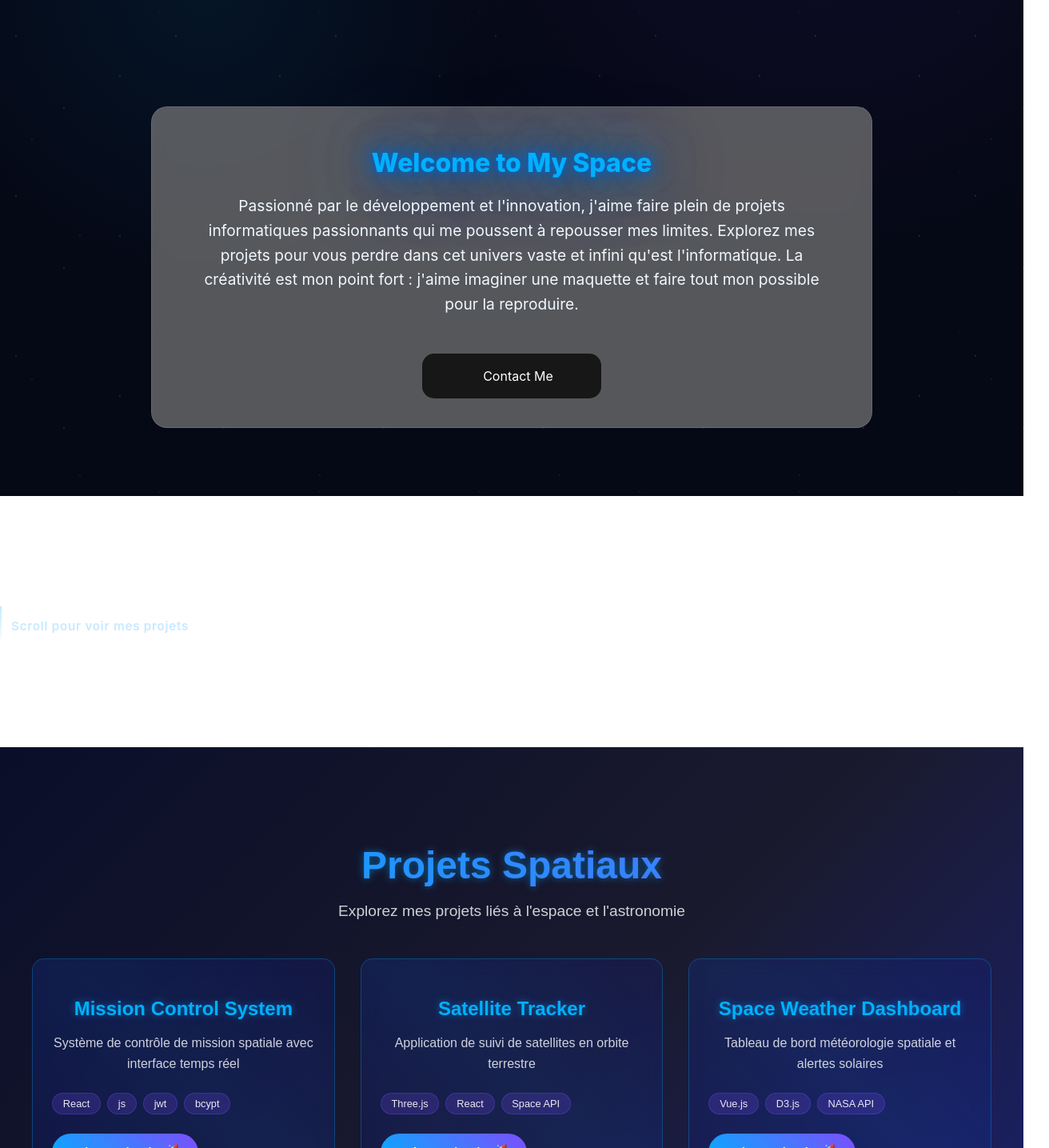
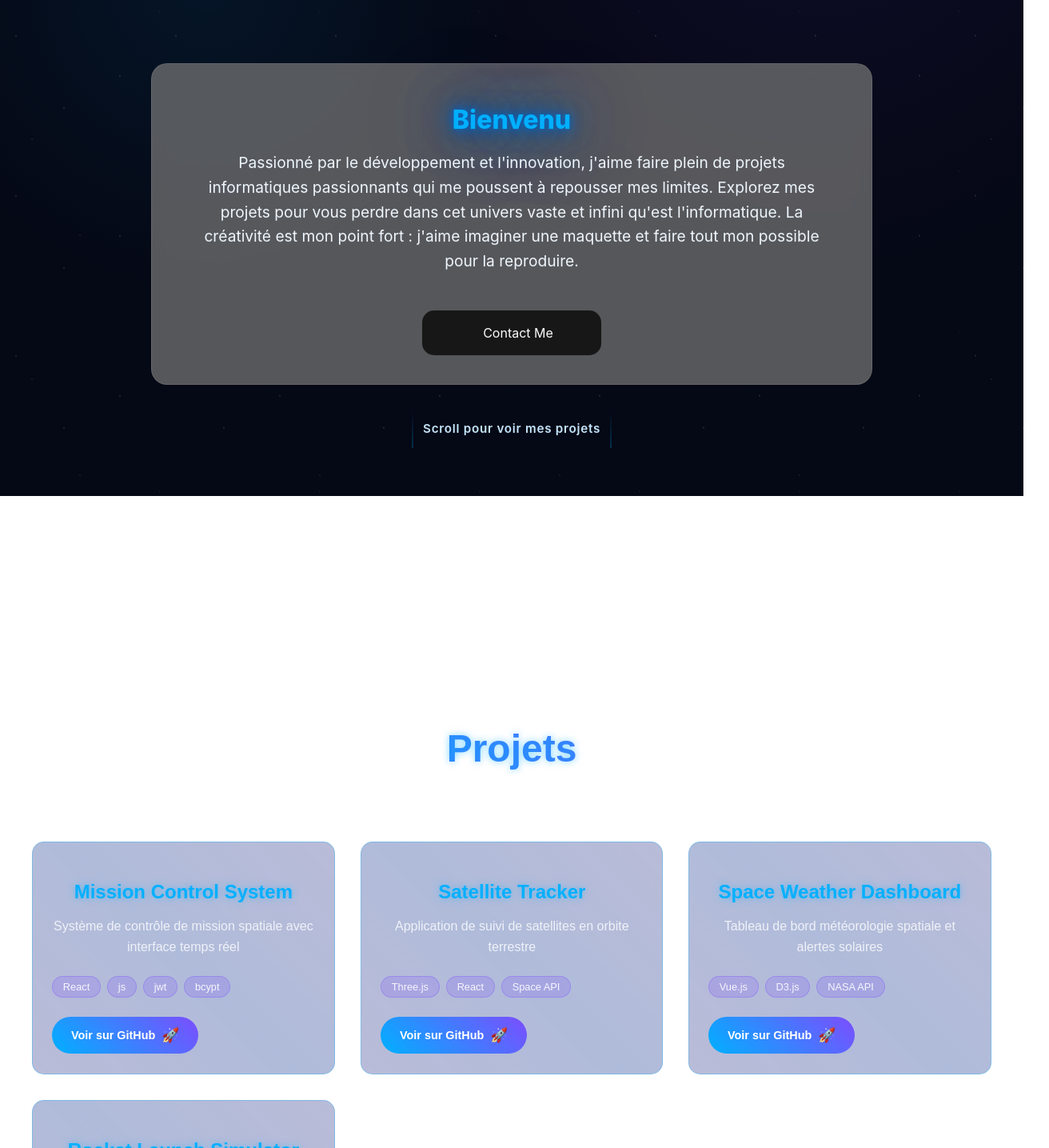
Before and after one commit to NATHANxSCARED/Portfolio, a React (Create React App) app in the folder front/: page / in a window 1280 px wide. Shown: the part 180-1615 px from the top of the page at 80% size, 1312 px wide, since content can reach past the window. Built offline with nearby package versions, Linux system fonts and the light colour scheme.

Commit message:
update estétique du site

```diff
--- a/front/src/App.js
+++ b/front/src/App.js
@@ -3,6 +3,7 @@ import AOS from "aos";
 import "aos/dist/aos.css";
 import "./App.scss";
 import Header from "./components/Header";
+import Footer from "./components/Footer";
 import Home from "./page/Home";
 import Project from "./page/Project";
 import Contact from "./page/Contact";
@@ -28,12 +29,6 @@ function App() {
       <main className="page-stack">
         <section id="home" className="page-section home-section">
           <Home />
-          <div className="scroll-cue">
-            <span className="cue-line" aria-hidden="true" />
-            <a className="cue-label" href="#projects">
-              Scroll pour voir mes projets
-            </a>
-          </div>
         </section>
 
         <section id="projects" className="page-section">
@@ -44,6 +39,8 @@ function App() {
           <Contact />
         </section>
       </main>
+
+      <Footer />
     </div>
   );
 }
--- a/front/src/App.scss
+++ b/front/src/App.scss
@@ -85,8 +85,14 @@ body::-webkit-scrollbar {
 }
 
 .home-section {
-  padding-top: 30px;
-  padding-bottom: 60px;
+  padding: 0;
+  align-items: center;
+  justify-content: center;
+}
+
+.home-section > .App {
+  animation: floatY 4s ease-in-out infinite;
+  will-change: transform;
 }
 
 .page-section > * {
@@ -96,8 +102,8 @@ body::-webkit-scrollbar {
 
 .scroll-cue {
   position: absolute;
-  bottom: 32px;
   left: 50%;
+  padding-top: 32rem;
   transform: translateX(-50%);
   display: flex;
   align-items: center;
@@ -108,12 +114,13 @@ body::-webkit-scrollbar {
   pointer-events: none;
 }
 
-.cue-line {
+.cue-line,
+.cue-line2 {
   display: inline-block;
   width: 2px;
   height: 48px;
-  background: linear-gradient(180deg, rgba(0, 176, 255, 0.8), transparent);
-  animation: pulse 2s ease-in-out infinite;
+  background: linear-gradient(10deg, rgba(0, 176, 255, 0.8), transparent);
+  animation: pulse 3s ease-in-out infinite;
 }
 
 .cue-label {
@@ -138,5 +145,10 @@ body::-webkit-scrollbar {
   50% { opacity: 1; }
 }
 
+@keyframes floatY {
+  0%, 100% { transform: translateY(0); }
+  50% { transform: translateY(-12px); }
+}
+
 /* (scroll-timeline keyframes kept for progressive enhancement if desired)
 @keyframes section-reveal { ... } */
--- /dev/null
+++ b/front/src/components/Footer.jsx
@@ -0,0 +1,16 @@
+import React from "react";
+import "./css/footer.scss";
+
+function Footer() {
+  const year = new Date().getFullYear();
+
+  return (
+    <footer className="footer">
+      <p className="footer-text">
+        © {year} Nathan. Tous droits reserves.
+      </p>
+    </footer>
+  );
+}
+
+export default Footer;
--- a/front/src/components/Header.jsx
+++ b/front/src/components/Header.jsx
@@ -3,7 +3,7 @@ import "./css/header.scss"
 
 function Header() {
   return (
-    <header className="header">
+    <header className="header" data-aos="fade-right" data-aos-duration="1500">
       <div className="header-content">
         <h1 className="title">Nathan's Portfolio</h1>
         <nav className="nav">
--- /dev/null
+++ b/front/src/components/css/footer.scss
@@ -0,0 +1,22 @@
+$space-dark: #0a0e29;
+$neon-blue: #00b0ff;
+$text-color: #e5e7ff;
+
+.footer {
+  position: relative;
+  z-index: 1;
+  width: 100%;
+  padding: 1.1rem 1rem;
+  text-align: center;
+  background: linear-gradient(180deg, rgba($space-dark, 0.35), rgba($space-dark, 0.8));
+  border-top: 1px solid rgba($neon-blue, 0.25);
+  box-shadow: 0 -8px 24px rgba(0, 0, 0, 0.25);
+}
+
+.footer-text {
+  margin: 0;
+  color: rgba($text-color, 0.95);
+  font-size: 0.95rem;
+  letter-spacing: 0.04em;
+  text-shadow: 0 0 10px rgba($neon-blue, 0.25);
+}
--- a/front/src/page/Home.jsx
+++ b/front/src/page/Home.jsx
@@ -7,12 +7,12 @@ function Home() {
       className="App"
       data-aos="zoom-in"
       data-aos-offset="120"
-      data-aos-duration="900"
+      data-aos-duration="1500"
     >
       <main className="main" id="home">
         <div className="card">
           <div className="card-content">
-            <h2 className="card-title">Welcome to My Space</h2>
+            <h2 className="card-title">Bienvenu</h2>
             <p>
               Passionné par le développement et l'innovation, j'aime faire plein de projets
               informatiques passionnants qui me poussent à repousser mes limites. Explorez mes
@@ -28,6 +28,15 @@ function Home() {
             </div>
           </div>
         </div>
+
+          <div className="scroll-cue">
+            <span className="cue-line" aria-hidden="true" />
+            <a className="cue-label" href="#projects">
+              Scroll pour voir mes projets
+            </a>
+            <span className="cue-line cue-line2" aria-hidden="true" />
+
+          </div>
       </main>
     </div>
   );
--- a/front/src/page/Project.jsx
+++ b/front/src/page/Project.jsx
@@ -47,8 +47,8 @@ const ProjectsPage = () => {
       </div>
 
       <div className="projects-container">
-        <h1 className="page-title">Projets Spatiaux</h1>
-        <p className="page-subtitle">Explorez mes projets liés à l'espace et l'astronomie</p>
+        <h1 className="page-title">Projets</h1>
+        <p className="page-subtitle">Explorez mes projets</p>
 
         <div className="projects-grid">
           {projects.map((project) => (
@@ -57,7 +57,7 @@ const ProjectsPage = () => {
               className="project-card"
             >
               <div className="card-glow"></div>
-              <div className="card-content">
+              <div className="card-content" data-aos="flip-up" data-aos-duration="1500">
                 <h3 className="project-title">{project.title}</h3>
                 <p className="project-description">{project.description}</p>
 
--- a/front/src/page/css/Contact.scss
+++ b/front/src/page/css/Contact.scss
@@ -15,9 +15,7 @@ $border-glow: 0 15px 45px rgba(0, 176, 255, 0.15);
 .contact-page {
   min-height: 100vh;
   position: relative;
-  background: radial-gradient(circle at 20% 20%, rgba($neon-blue, 0.15), transparent 35%),
-              radial-gradient(circle at 80% 0%, rgba($neon-purple, 0.2), transparent 40%),
-              linear-gradient(135deg, #0b122f 0%, #0d0f2a 40%, #0c1a42 100%);
+
   color: white;
   font-family: 'Arial', sans-serif;
   overflow: hidden;
--- a/front/src/page/css/Home.scss
+++ b/front/src/page/css/Home.scss
@@ -5,22 +5,22 @@ $neon-blue: #00b0ff;
 $text-color: #ffffff;
 
 .App {
-  min-height: 100vh;
+  min-height: auto;
   position: relative;
   width: 100%;
   display: flex;
+  align-items: center;
   justify-content: center;
 }
 
 
 // Main Content
 .main {
-  padding-top: 20px;
-  min-height: calc(100vh - 40px);
+  min-height: auto;
   display: flex;
   align-items: center;
   justify-content: center;
-  padding: 32px 2rem 64px;
+  padding: 32px 2rem;
   width: 100%;
 
 }
--- a/front/src/page/css/Projects.scss
+++ b/front/src/page/css/Projects.scss
@@ -37,7 +37,7 @@ $card-bg: rgba(26, 35, 126, 0.3);
 // Styles principaux
 .projects-page {
   min-height: 100vh;
-  background: linear-gradient(135deg, $space-dark 0%, #1a1a2e 50%, $space-blue 100%);
+  background: none;
   position: relative;
   overflow: hidden;
   font-family: 'Arial', sans-serif;
```
